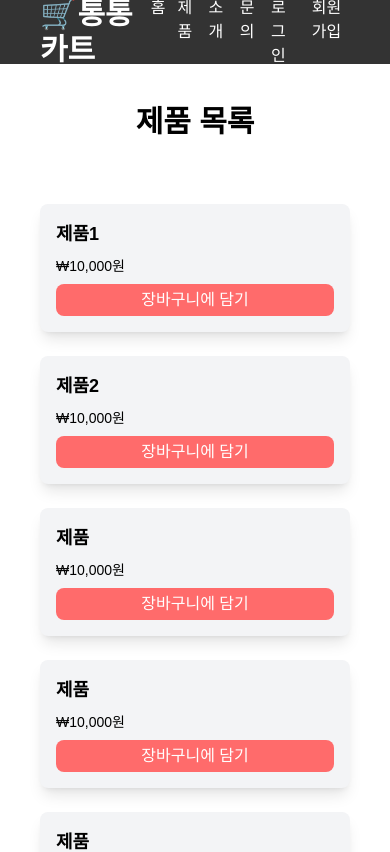
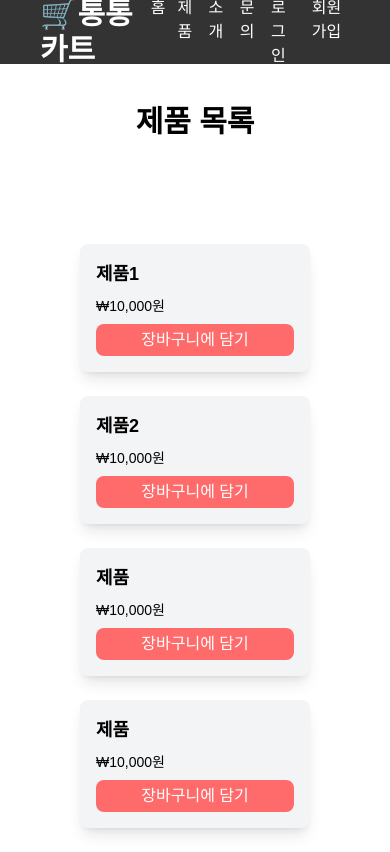
Before and after one commit to suk-6/mdp_cart_front, a Next.js app: page /product in a window 390 px wide. Shown: the top 852 px of the page. Built offline with nearby package versions, Linux system fonts and the light colour scheme.

Commit message:
feat: Update ProductPage with centered layout and responsive design

```diff
--- a/src/app/product/page.tsx
+++ b/src/app/product/page.tsx
@@ -5,9 +5,9 @@ import data from "@/data.json";
 
 export default function ProductPage() {
 	return (
-		<div className=" w-full h-fit flex flex-col gap-6 pt-10">
+		<div className=" w-full h-fit flex flex-col items-center gap-6 pt-10 ">
 			<div className="text-center text-3xl font-bold">제품 목록</div>
-			<div className=" flex flex-col p-10 gap-6">
+			<div className=" w-full flex flex-wrap gap-6 justify-center items-center p-20">
 				{data.products.map((product) => (
 					<ProductCard
 						key={product.id}
```
